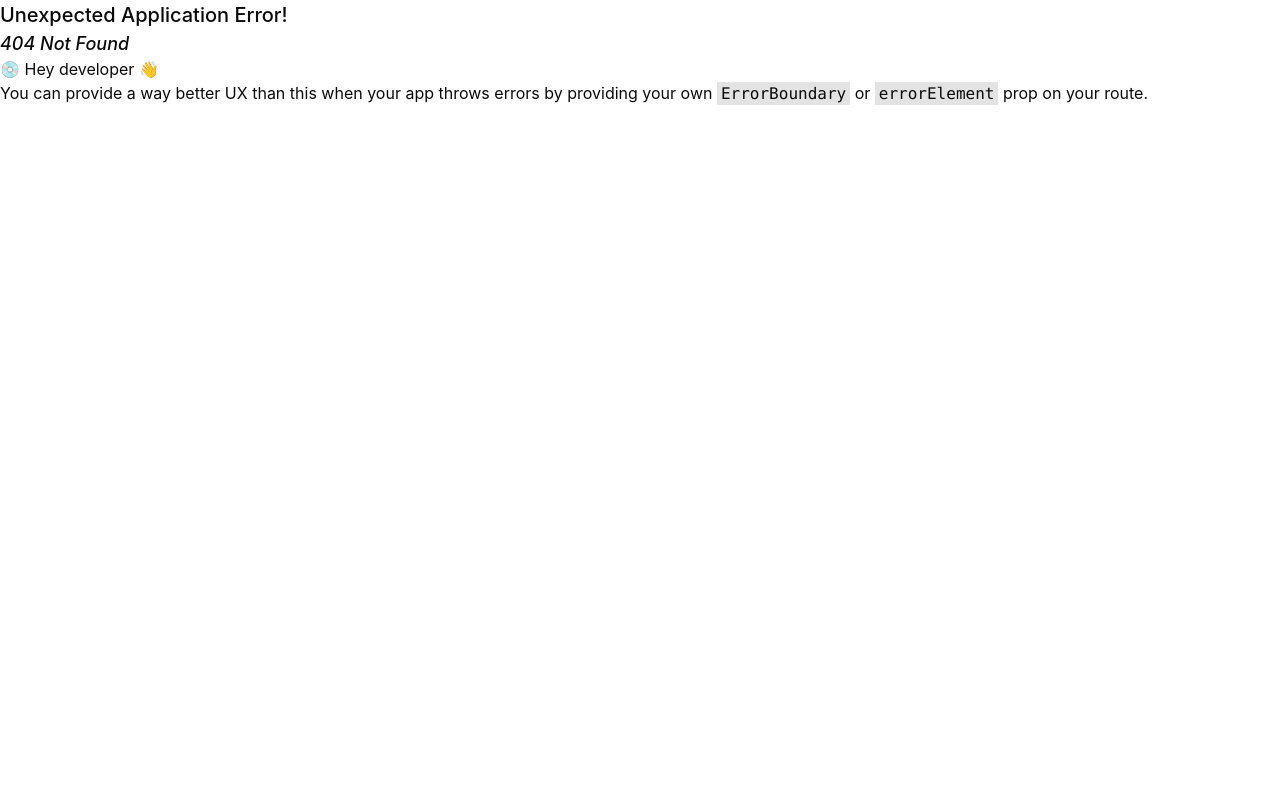
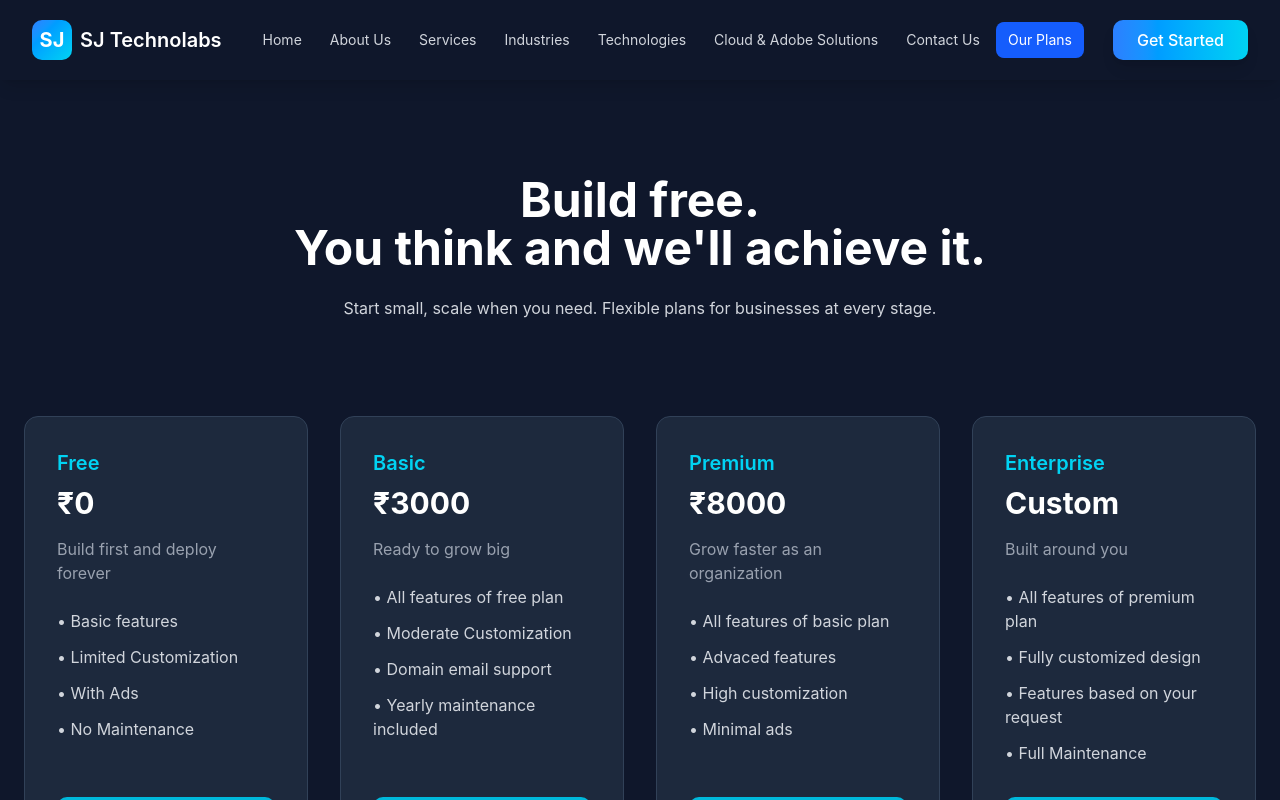
Before and after one commit to akash-k0285/SJ_Technolabs, a React (Vite) app: page /plans in a window 1280 px wide. Before the commit this address had no page. Shown: the top 800 px of the page. Built offline with nearby package versions, Linux system fonts and the light colour scheme.

Commit message:
Built one plan page and updated the contact form

```diff
--- a/index.html
+++ b/index.html
@@ -15,6 +15,7 @@
       <input type="text" name="company" />
       <input type="text" name="phone" />
       <input type="text" name="service" />
+      <input type="text" name="plan" />
       <textarea name="message"></textarea>
     </form>
     <script type="module" src="/src/main.jsx"></script>
--- a/src/app/components/Header.jsx
+++ b/src/app/components/Header.jsx
@@ -14,6 +14,7 @@ export function Header() {
     { name: "Technologies", href: "/technologies" },
     { name: "Cloud & Adobe Solutions", href: "/cloud-adobe-solutions" },
     { name: "Contact Us", href: "/contact" },
+    { name: "Our Plans", href: "/plans"},
   ];
 
   const isActive = (href) => {
--- /dev/null
+++ b/src/app/pages/Plans.jsx
@@ -0,0 +1,118 @@
+import { Link } from "react-router-dom";
+
+export function Plans() {
+
+  const plans = [
+    {
+      name: "Free",
+      price: "₹0",
+      description: "Build first and deploy forever",
+      features: [
+        "Basic features",
+        "Limited Customization",
+        "With Ads",
+        "No Maintenance",
+      ],
+      button: "Start for free"
+    },
+    {
+      name: "Basic",
+      price: "₹3000",
+      description: "Ready to grow big",
+      features: [
+        "All features of free plan",
+        "Moderate Customization",
+        "Domain email support",
+        "Yearly maintenance included"
+      ],
+      button: "Get Started"
+    },
+    {
+      name: "Premium",
+      price: "₹8000",
+      description: "Grow faster as an organization",
+      features: [
+        "All features of basic plan",
+        "Advaced features",
+        "High customization",
+        "Minimal ads"
+      ],
+      button: "Go Premium"
+    },
+    {
+      name: "Enterprise",
+      price: "Custom",
+      description: "Built around you",
+      features: [
+        "All features of premium plan",
+        "Fully customized design",
+        "Features based on your request",
+        "Full Maintenance"
+      ],
+      button: "Contact Sales"
+    }
+  ];
+
+  return (
+    <div className="bg-slate-900 text-white">
+
+      {/* Hero Section */}
+      <section className="py-24 text-center">
+        <h1 className="text-4xl md:text-5xl font-bold mb-6">
+          Build free. <br />
+          You think and we'll achieve it.
+        </h1>
+
+        <p className="text-gray-300 max-w-2xl mx-auto">
+          Start small, scale when you need. Flexible plans for businesses at every stage.
+        </p>
+      </section>
+
+
+      {/* Plans Section */}
+      <section className="pb-24">
+        <div className="container mx-auto px-6 grid md:grid-cols-2 lg:grid-cols-4 gap-8">
+
+          {plans.map((plan, index) => (
+            <div
+              key={index}
+              className="bg-slate-800 border border-slate-700 rounded-xl p-8 flex flex-col justify-between hover:shadow-xl transition"
+            >
+
+              <div>
+                <h3 className="text-xl font-semibold mb-2 text-cyan-400">
+                  {plan.name}
+                </h3>
+
+                <div className="text-3xl font-bold mb-4">
+                  {plan.price}
+                </div>
+
+                <p className="text-gray-400 mb-6">
+                  {plan.description}
+                </p>
+
+                <ul className="space-y-3 text-gray-300">
+                  {plan.features.map((feature, i) => (
+                    <li key={i}>• {feature}</li>
+                  ))}
+                </ul>
+              </div>
+
+
+              <Link
+                to="/contact"
+                className="mt-8 block text-center bg-cyan-500 hover:bg-cyan-400 text-black font-medium py-3 rounded-lg transition"
+              >
+                {plan.button}
+              </Link>
+
+            </div>
+          ))}
+
+        </div>
+      </section>
+
+    </div>
+  );
+}
--- a/src/app/pages/contact.jsx
+++ b/src/app/pages/contact.jsx
@@ -8,6 +8,7 @@ export function Contact() {
     company: "",
     phone: "",
     service: "",
+    plan: "",
     message: "",
   });
 
@@ -243,6 +244,30 @@ export function Contact() {
                 </div>
 
                 <div>
+                  <label
+                    htmlFor="plan"
+                    className="block text-sm font-medium text-gray-700 mb-2"
+                  >
+                    Your Plan *
+                  </label>
+
+                  <select
+                    id="plan"
+                    name="plan"
+                    required
+                    value={formData.plan}
+                    onChange={handleChange}
+                    className="w-full px-4 py-3 border border-gray-300 rounded-lg focus:ring-2 focus:ring-blue-500 focus:border-transparent outline-none transition bg-white"
+                  >
+                    <option value="">Select one plan</option>
+                    <option value="Free">Free</option>
+                    <option value="Basic">Basic</option>
+                    <option value="Premium">Premium</option>
+                    <option value="Enterprise">Enterprise</option>
+                  </select>
+                </div>
+
+                <div>
                   <label htmlFor="message" className="block text-sm font-medium text-gray-700 mb-2">
                     Message *
                   </label>
--- a/src/app/routes.jsx
+++ b/src/app/routes.jsx
@@ -7,6 +7,7 @@ import { Technologies } from "./pages/Technologies";
 import { CloudAdobe } from "./pages/CloudAdobe";
 import { Contact } from "./pages/Contact";
 import { Layout } from "./components/Layout";
+import { Plans } from "./pages/Plans"
 
 export const router = createBrowserRouter([
   {
@@ -20,6 +21,7 @@ export const router = createBrowserRouter([
       { path: "technologies", Component: Technologies },
       { path: "cloud-adobe-solutions", Component: CloudAdobe },
       { path: "contact", Component: Contact },
+      { path: "plans", Component: Plans},
     ],
   },
 ]);
```
